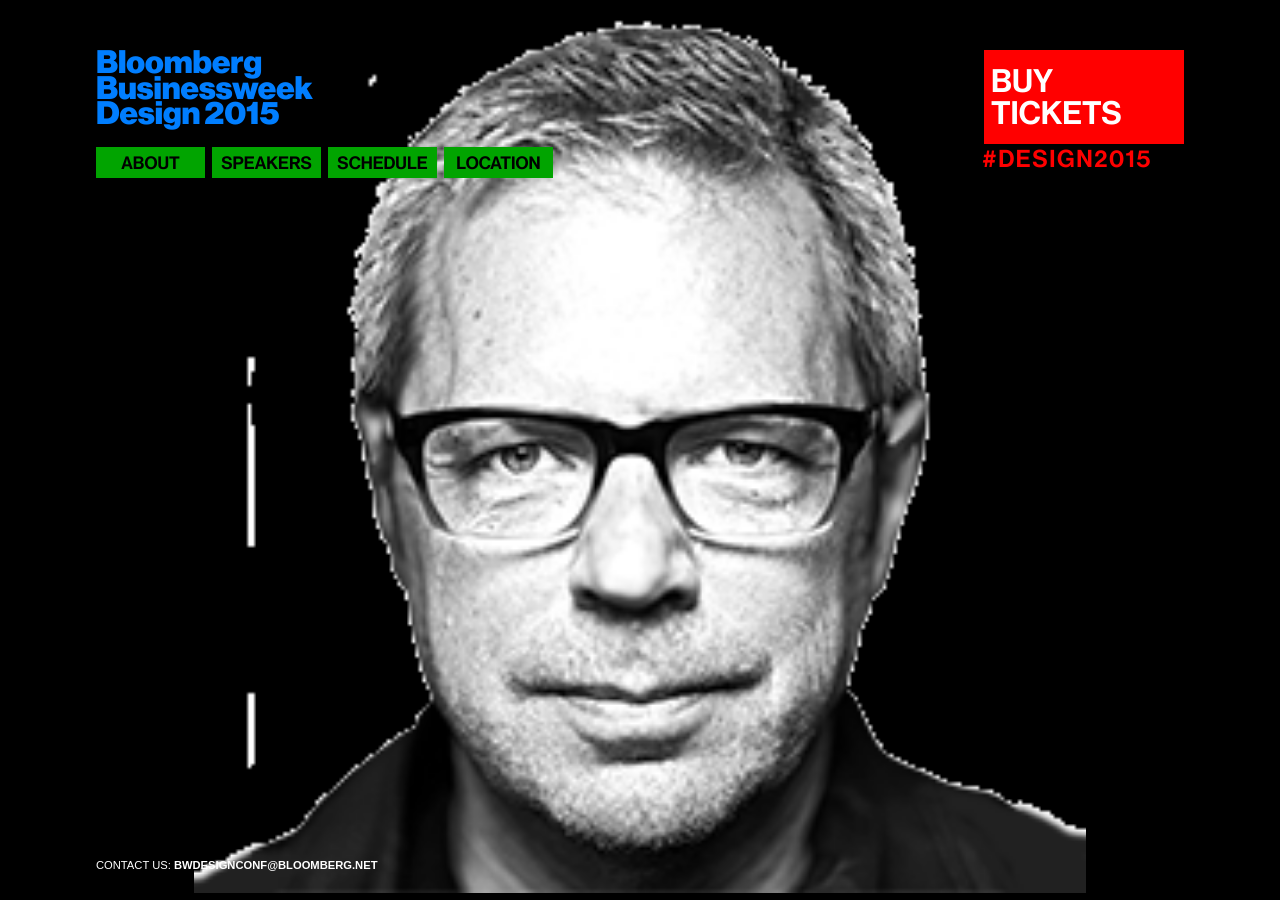
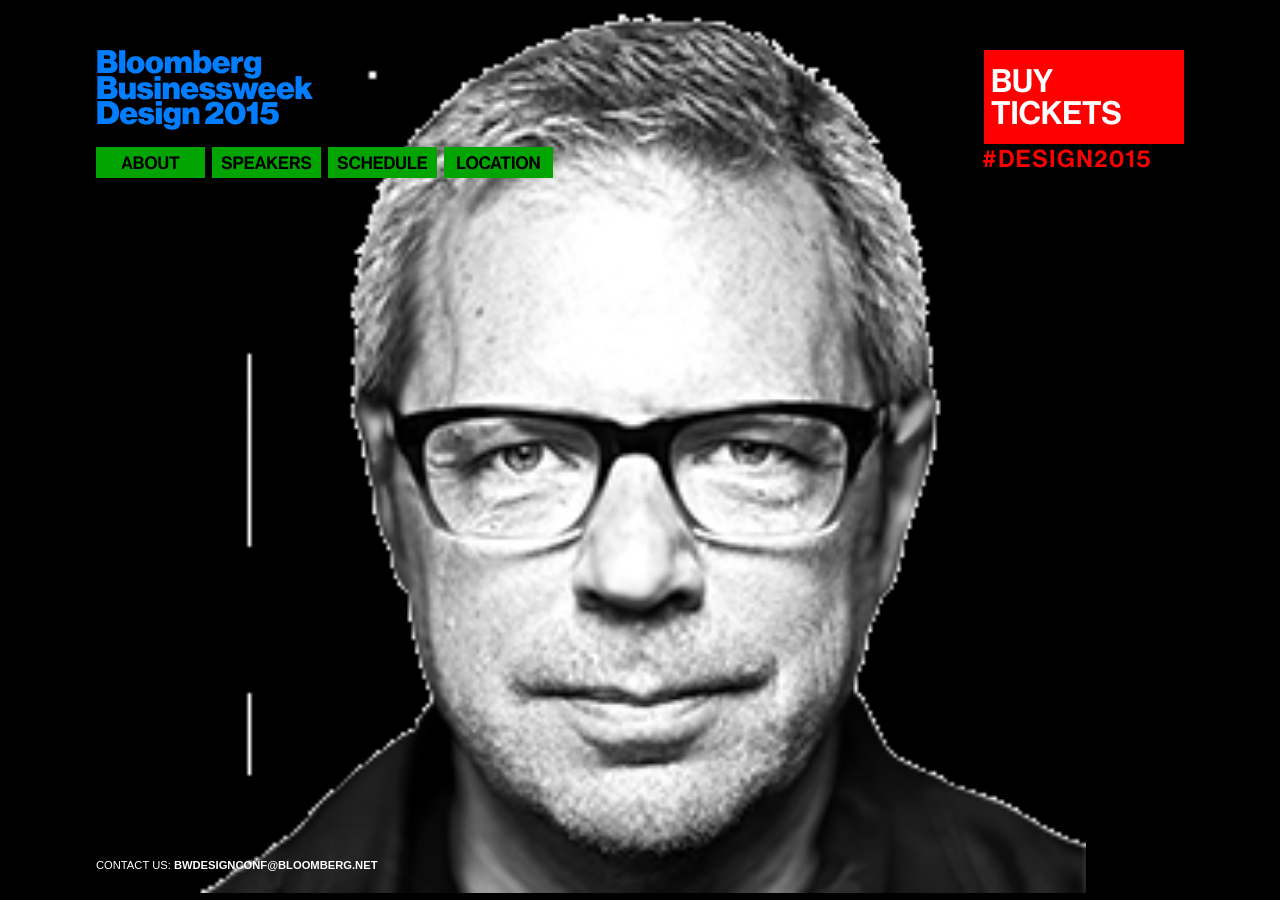
Before and after one commit to bizweekgraphics/2015-design-site, a Jekyll site: the page built from _posts/2015-01-14-speakers-brunner.markdown, in a window 1280 px wide and 900 px high. Built offline with Jekyll 4.4.1, drawn with Linux system fonts in a browser that asks for light colours; some web fonts are replaced.

Commit message:
Updated brunner photo

```diff
--- a/_posts/2015-01-14-speakers-brunner.markdown
+++ b/_posts/2015-01-14-speakers-brunner.markdown
@@ -5,7 +5,7 @@
 permalink: brunner
 speaker: Robert Brunner
 jobtitle: Founding Partner, Ammunition
-image: brunner.png
+image: brunner2.png
 twitter: https://twitter.com/rdbrunner
 facebook: https://www.facebook.com/ammunitiongroup
 website: http://www.ammunitiongroup.com
```
Also changed, not shown: media/brunner2.png (added).
